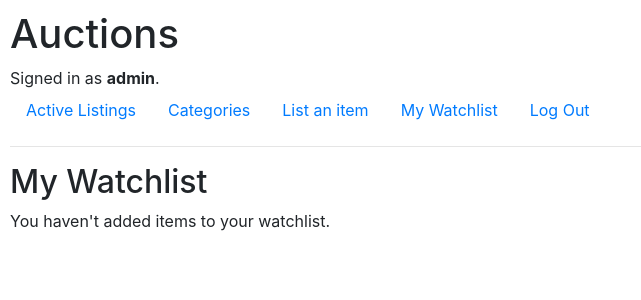
After one commit to esteban-gasan/commerce, a Django app: page /user/watchlist/ in a window 1280 px wide. The commit adds this page. Shown: the top 300 px of the page, without its empty margins (0-641 px from the left). Run offline with Django 3.2, Linux system fonts and the light colour scheme; a user stored in the database is signed in; data comes from the database, SQL or seed files in the repository; some libraries are stand-ins or nearby versions.

Commit message:
Add watchlist req

```diff
--- a/auctions/admin.py
+++ b/auctions/admin.py
@@ -1,7 +1,8 @@
 from django.contrib import admin
 
 from .models import Category, Item, User
-
+class UserAdmin(admin.ModelAdmin):
+    filter_horizontal = ("watchlist",)
 
 class ItemAdmin(admin.ModelAdmin):
     list_display = ("id", "active", "name", "starting_price",
@@ -9,6 +10,6 @@ class ItemAdmin(admin.ModelAdmin):
     filter_horizontal = ("categories",)
 
 
-admin.site.register(User)
+admin.site.register(User, UserAdmin)
 admin.site.register(Category)
 admin.site.register(Item, ItemAdmin)
--- a/auctions/models.py
+++ b/auctions/models.py
@@ -3,11 +3,15 @@ from django.db import models
 
 
 class User(AbstractUser):
-    pass
+    watchlist = models.ManyToManyField(
+        "Item", blank=True, related_name="saved_by")
 
 
 class Category(models.Model):
     name = models.CharField(max_length=64, unique=True)
+
+    class Meta:
+        verbose_name_plural = "categories"
 
     def __str__(self) -> str:
         return self.name
--- a/auctions/templates/auctions/layout.html
+++ b/auctions/templates/auctions/layout.html
@@ -31,6 +31,9 @@
         <li>
             <a class="nav-link" href="{% url 'auctions:sell' %}">List an item</a>
         </li>
+        <li>
+            <a class="nav-link" href="{% url 'auctions:watchlist' %}">My Watchlist</a>
+        </li>
         <li class="nav-item">
             <a class="nav-link" href="{% url 'auctions:logout' %}">Log Out</a>
         </li>
--- /dev/null
+++ b/auctions/templates/auctions/watchlist.html
@@ -0,0 +1,11 @@
+{% extends 'auctions/layout.html' %}
+
+{% block title %}My Watchlist | Auctions{% endblock title %}
+
+{% block body %}
+
+<h2>My Watchlist</h2>
+
+{% include 'auctions/listings.html' %}
+
+{% endblock body %}
--- a/auctions/urls.py
+++ b/auctions/urls.py
@@ -13,5 +13,6 @@ urlpatterns = [
     path("sell/", views.sell_view, name="sell"),
     path("login/", views.login_view, name="login"),
     path("logout/", views.logout_view, name="logout"),
-    path("register/", views.register, name="register")
+    path("register/", views.register, name="register"),
+    path("user/watchlist/", views.watchlist, name="watchlist"),
 ]
--- a/auctions/views.py
+++ b/auctions/views.py
@@ -64,6 +64,15 @@ def sell_view(request):
     return render(request, "auctions/sell.html", {"form": ItemForm()})
 
 
+@login_required(redirect_field_name=None)
+def watchlist(request):
+    context = {
+        "items": request.user.watchlist.all(),
+        "empty_msg": "You haven't added items to your watchlist."
+    }
+    return render(request, "auctions/watchlist.html", context)
+
+
 def login_view(request):
     if request.method == "POST":
 
```
Also changed, not shown: auctions/migrations/0007_user_watchlist.py (added).
